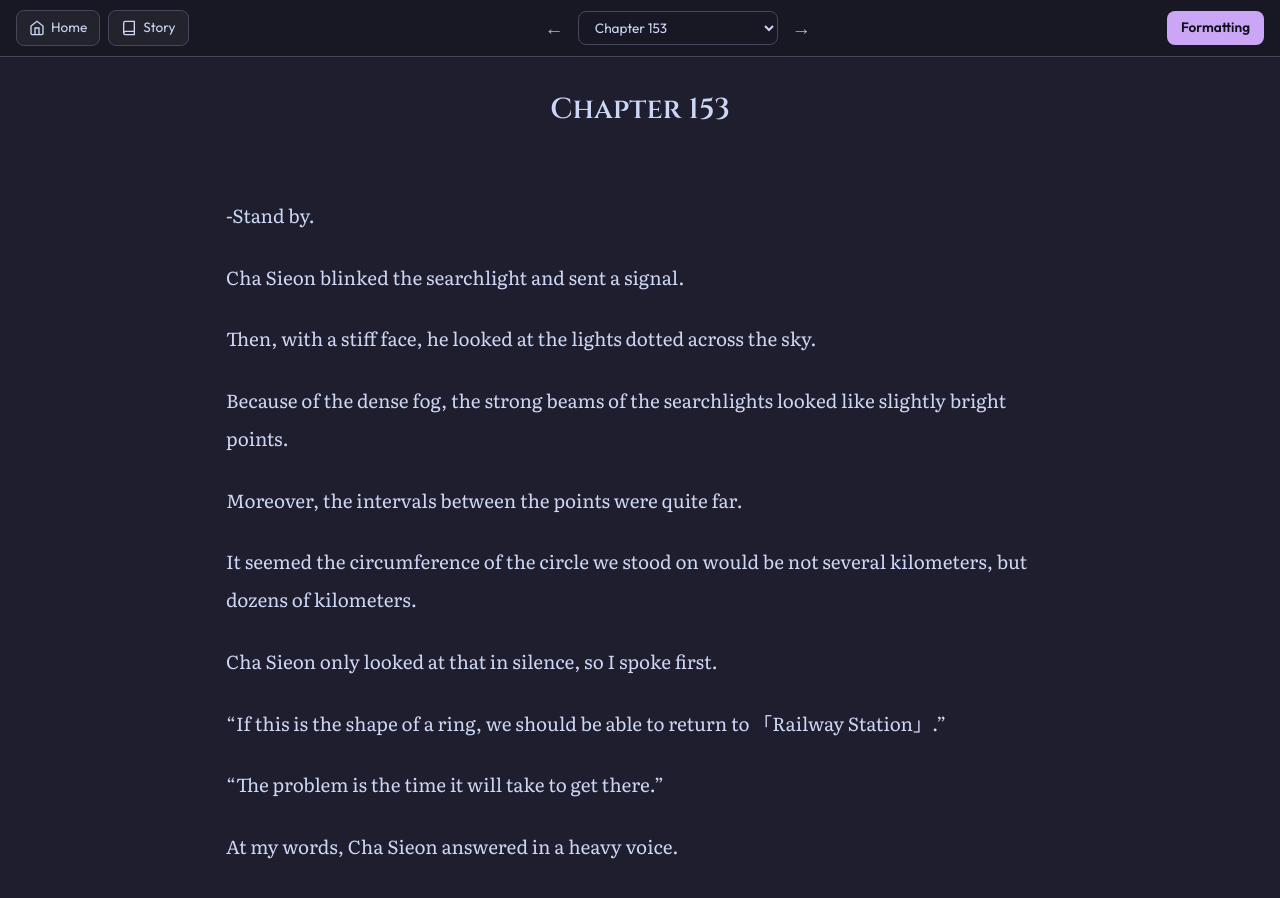
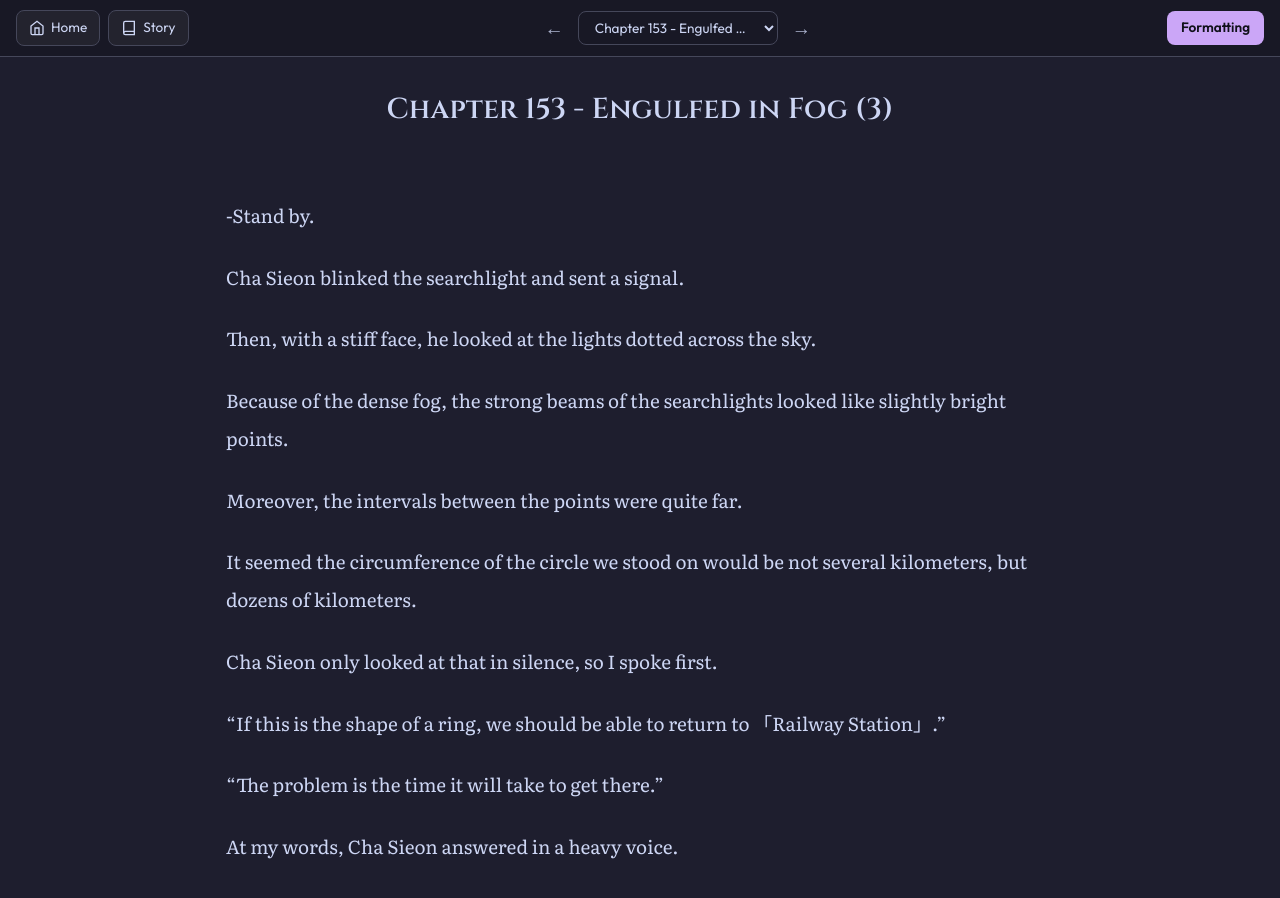
Before and after one commit to soleumn/soleumn.github.io, a Jekyll site: the page built from _chapters/esg/ch153.md, in a window 1280 px wide and 900 px high. Built offline with Jekyll 4.4.1, drawn with Linux system fonts in a browser that asks for light colours; comment, search, counter and statistics services are not loaded.

Commit message:
Update ch153.md

```diff
--- a/_chapters/esg/ch153.md
+++ b/_chapters/esg/ch153.md
@@ -1,5 +1,5 @@
 ---
-title: "Chapter 153"
+title: "Chapter 153 - Engulfed in Fog (3)"
 categories: esg
 capitulo: 153
 ---
```
